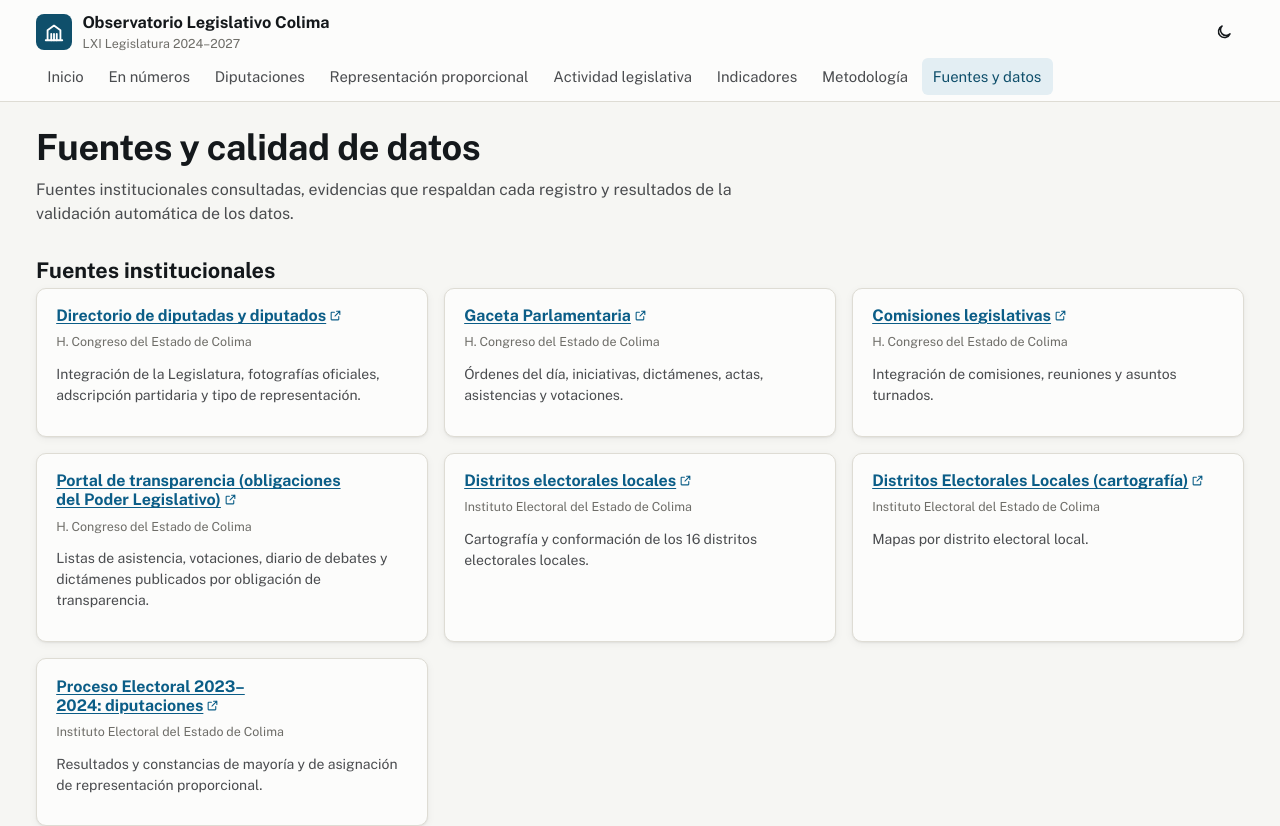
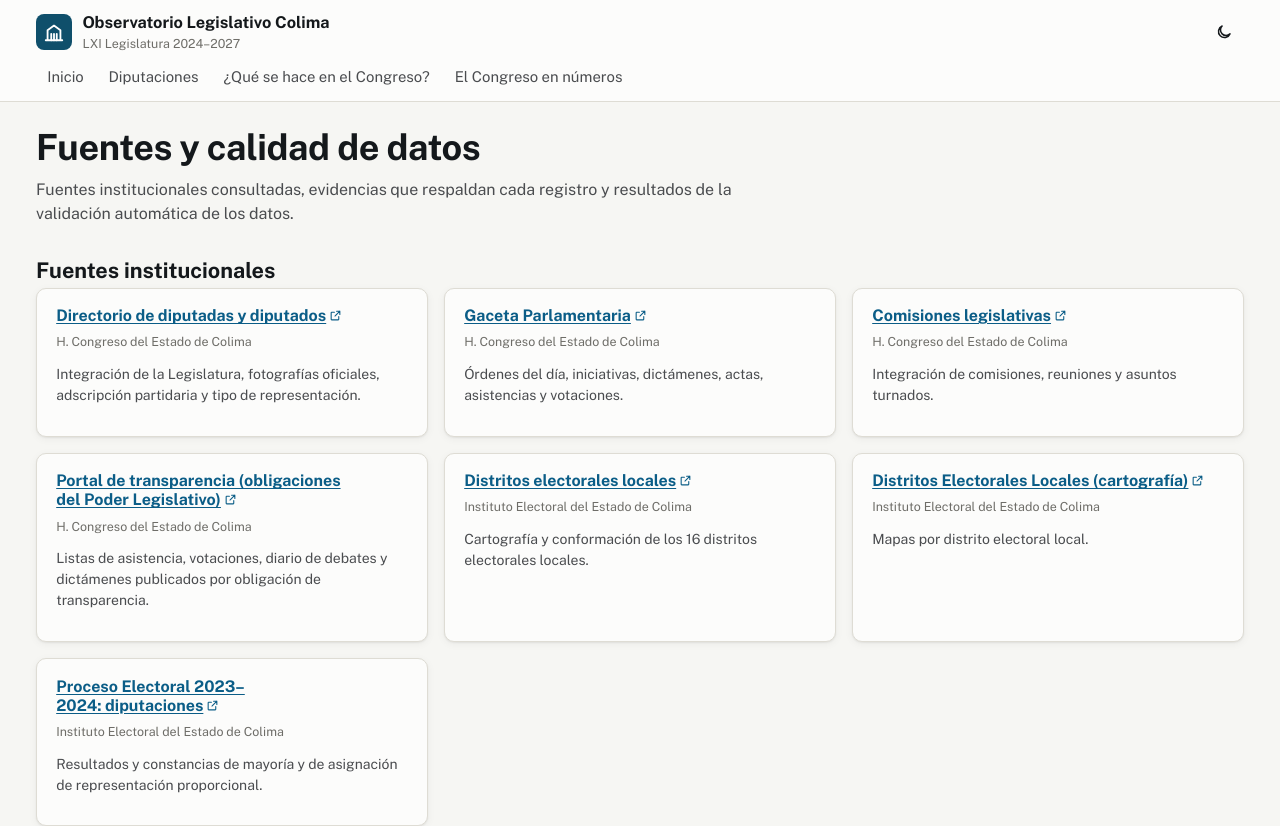
Before and after one commit to irekani55-lgtm/observatorio-colima, a React (Vite) app: page /#/fuentes in a window 1280 px wide. Shown: the top 826 px of the page. Built offline with nearby package versions, Linux system fonts and the light colour scheme.

Commit message:
Vista previa: menú de 4 opciones, «¿De dónde salen los datos?» al pie, Indicadores dentro de En números y RP dentro de Diputaciones

```diff
--- a/src/componentes/Disposicion.tsx
+++ b/src/componentes/Disposicion.tsx
@@ -5,18 +5,15 @@ import { useDatos } from '../estado/DatosContext';
 import { fechaCorta } from '../indicadores/filtro';
 import { EnlaceExterno } from './Fuente';
 import { cssPartidos } from './colores';
-import { CAMBIOS_VISTA_PREVIA, MARCAR_CAMBIOS } from './Nuevo';
+import { CAMBIOS_VISTA_PREVIA, claseNuevo, MARCAR_CAMBIOS, Nuevo } from './Nuevo';
 import { IcoCongreso, IcoLuna, IcoMenu, IcoSol, IcoX } from './Iconos';
 
+/** Cuatro opciones. Metodología y Fuentes van al pie, en «¿De dónde salen los datos?». */
 export const NAV_PRINCIPAL = [
   { a: '/', texto: 'Inicio', fin: true },
-  { a: '/congreso', texto: 'En números' },
   { a: '/diputaciones', texto: 'Diputaciones' },
-  { a: '/representacion-proporcional', texto: 'Representación proporcional' },
-  { a: '/asuntos', texto: 'Actividad legislativa' },
-  { a: '/eficacia', texto: 'Indicadores' },
-  { a: '/metodologia', texto: 'Metodología' },
-  { a: '/fuentes', texto: 'Fuentes y datos' },
+  { a: '/asuntos', texto: '¿Qué se hace en el Congreso?' },
+  { a: '/congreso', texto: 'El Congreso en números' },
 ];
 
 export const NAV_ACTIVIDAD = [
@@ -26,7 +23,6 @@ export const NAV_ACTIVIDAD = [
   { a: '/intervenciones', texto: 'Intervenciones' },
   { a: '/comisiones', texto: 'Comisiones' },
   { a: '/votaciones', texto: 'Votaciones' },
-  { a: '/compromisos', texto: 'Compromisos' },
 ];
 
 export const NOTA_PUBLICA =
@@ -161,17 +157,17 @@ export function Disposicion() {
         <div className="contenedor">
           <p className="nota-publica">{NOTA_PUBLICA}</p>
           <div className="pie__rejilla" style={{ marginTop: '1.5rem' }}>
-            <div>
-              <h2>Datos</h2>
+            <div className={claseNuevo()}>
+              <h2>¿De dónde salen los datos?</h2>
               <p>
-                Conjunto: <strong>{base.manifiesto.nombre}</strong>
-                <br />
-                Fecha de corte: {base.manifiesto.fecha_corte ? fechaCorta(base.manifiesto.fecha_corte) : 'sin definir'}
+                Datos al {base.manifiesto.fecha_corte ? fechaCorta(base.manifiesto.fecha_corte) : 'sin definir'}, tomados de documentos oficiales.
               </p>
               <ul>
-                <li><Link to="/metodologia">Metodología</Link></li>
-                <li><Link to="/fuentes">Fuentes y calidad de datos</Link></li>
+                <li><Link to="/metodologia">Cómo calculamos cada dato</Link></li>
+                <li><Link to="/fuentes">Fuentes, calidad y descargas</Link></li>
+                <li><Link to="/fuentes#bitacora">Bitácora de observaciones</Link></li>
               </ul>
+              <Nuevo texto="Metodología y Fuentes ahora están aquí" />
             </div>
             <div>
               <h2>Fuentes oficiales</h2>
--- a/src/componentes/Nuevo.tsx
+++ b/src/componentes/Nuevo.tsx
@@ -31,4 +31,9 @@ export const CAMBIOS_VISTA_PREVIA = [
   { texto: 'Descargas: «Descargar CSV» ahora funciona dentro del dashboard publicado (pide confirmar antes de guardar).', a: '/diputaciones/DIP-148' },
   { texto: 'Julio César León Trujillo ya no aparece «en funciones»: dice que tiene licencia desde el 2 oct 2024, que no ha regresado y quién está en su lugar.', a: '/diputaciones/DIP-RP-JCLT' },
   { texto: 'Menú: se quitó «Mapa», porque todo lo del mapa ya está en el inicio. Los enlaces viejos llevan al inicio.', a: '/' },
+  { texto: 'Menú: ahora tiene 4 opciones: Inicio, Diputaciones, ¿Qué se hace en el Congreso? y El Congreso en números.', a: '/' },
+  { texto: 'Diputaciones: botones «Ganaron en su distrito» y «Llegaron por la lista de su partido» (antes era la página «Representación proporcional»).', a: '/diputaciones' },
+  { texto: 'El Congreso en números: al final, «Indicadores detallados» (antes era la página «Indicadores»).', a: '/congreso#indicadores' },
+  { texto: '¿Qué se hace en el Congreso?: se quitó «Compromisos», que no tiene datos todavía.', a: '/asuntos' },
+  { texto: 'Pie de página: «¿De dónde salen los datos?» junta Metodología, Fuentes y la bitácora.', a: '/fuentes' },
 ];
--- a/src/paginas/Eficacia.tsx
+++ b/src/paginas/Eficacia.tsx
@@ -61,6 +61,21 @@ const pct = (n: number, d: number) => (d ? fmtPct((n / d) * 100) : 'No calculabl
 const dias = (m: number | null) => (m == null ? 'Sin fechas' : `${fmt(m)} días`);
 
 export default function Eficacia() {
+  return (
+    <>
+      <EncabezadoPagina titulo="Indicadores de eficacia legislativa">
+        <p>
+          Los indicadores se organizan en cuatro dimensiones independientes. Para cada uno se muestran el valor, su numerador y denominador, y sus limitaciones. Los valores individuales se consultan en el <Link to="/diputaciones">comparativo del directorio</Link> y en cada perfil.
+        </p>
+      </EncabezadoPagina>
+      <BarraFiltros />
+      <IndicadoresDetallados />
+    </>
+  );
+}
+
+/** Tablas de indicadores con su cálculo y limitaciones (se muestran en «El Congreso en números»). */
+export function IndicadoresDetallados() {
   const { base } = useDatos();
   const [filtro] = useFiltro();
 
@@ -91,15 +106,9 @@ export default function Eficacia() {
 
   return (
     <>
-      <EncabezadoPagina titulo="Indicadores de eficacia legislativa">
-        <p>
-          Los indicadores se organizan en cuatro dimensiones independientes, tanto para la actividad individual como para el funcionamiento del Congreso. Para cada uno se muestran el valor, su numerador y denominador, y sus limitaciones. Los valores individuales se consultan en el <Link to="/diputaciones">comparativo del directorio</Link> y en cada perfil.
-        </p>
-      </EncabezadoPagina>
       <Aviso titulo="Sin índice único">
         Este tablero no construye un índice de «mejor diputado» ni un ranking de calidad legislativa: no existe una metodología consensuada que pondere actividades tan distintas como legislar, deliberar, representar y gestionar. Cada indicador describe un aspecto específico.
       </Aviso>
-      <BarraFiltros />
 
       <TablaDimension
         titulo="1. Actividad"
@@ -143,7 +152,7 @@ export default function Eficacia() {
           { indicador: 'Decretos publicados', valor: fmt(res.decretosPublicados), calculo: 'Números de decreto únicos con fecha de publicación oficial.', limitacion: 'No todos los asuntos aprobados requieren publicación.', enlace: '/asuntos?estado=publicado' },
           { indicador: 'Exhortos con respuesta localizada', valor: pct(ex.conRespuesta, ex.aprobados), calculo: `${fmt(ex.conRespuesta)} ÷ ${fmt(ex.aprobados)} exhortos aprobados`, limitacion: `${fmt(ex.pendientesSeguimiento)} aprobados aún sin búsqueda de respuesta; ${fmt(ex.noVerificados)} no verificados.`, enlace: '/exhortos' },
           { indicador: 'Exhortos con acciones posteriores', valor: pct(ex.conAcciones, ex.aprobados), calculo: `${fmt(ex.conAcciones)} ÷ ${fmt(ex.aprobados)}`, limitacion: 'Una respuesta no equivale a atender la solicitud.', enlace: '/exhortos?seguimiento=con_acciones' },
-          { indicador: 'Compromisos con avance documentado', valor: pct(avanceComp, comp.length), calculo: `${fmt(avanceComp)} ÷ ${fmt(comp.length)} compromisos registrados`, limitacion: 'Solo compromisos documentables; no es un inventario exhaustivo.', enlace: '/compromisos' },
+          { indicador: 'Compromisos con avance documentado', valor: pct(avanceComp, comp.length), calculo: `${fmt(avanceComp)} ÷ ${fmt(comp.length)} compromisos registrados`, limitacion: 'Solo compromisos documentables; no es un inventario exhaustivo.' },
         ]}
       />
     </>
--- a/src/paginas/Mapa.tsx
+++ b/src/paginas/Mapa.tsx
@@ -116,7 +116,7 @@ export function MapaInteractivo({ clave = 'distrito', titulo = 'Estado de Colima
             <div>
               <h2 style={{ fontSize: '1.1rem', marginBottom: '0.2rem' }}>{titulo}</h2>
               <p className={`mapa-indicacion${claseNuevo()}`}>
-                <span aria-hidden="true">👆</span> Toque un distrito en el mapa para ver quién le representa. <Nuevo texto="indicación" />
+                Toque un distrito en el mapa para ver quién le representa. <Nuevo texto="indicación" />
               </p>
             </div>
             {sel != null && (
@@ -365,7 +365,7 @@ export default function PaginaMapa() {
     <>
       <EncabezadoPagina titulo="Mapa de distritos electorales locales">
         <p>
-          Colima elige {LEGISLATURA.integracion.MR} diputaciones por mayoría relativa, una por cada distrito electoral local. Seleccione un distrito en el mapa o en la lista para ver la ficha de la persona que lo representa. Las {LEGISLATURA.integracion.RP} diputaciones de representación proporcional no corresponden a un distrito y se consultan en <Link to="/representacion-proporcional">su propio apartado</Link>.
+          Colima elige {LEGISLATURA.integracion.MR} diputaciones por mayoría relativa, una por cada distrito electoral local. Seleccione un distrito en el mapa o en la lista para ver la ficha de la persona que lo representa. Las {LEGISLATURA.integracion.RP} diputaciones de representación proporcional no corresponden a un distrito y se consultan en <Link to="/diputaciones?representacion=RP">Diputaciones</Link>.
         </p>
       </EncabezadoPagina>
       <BuscadorDistrito />
--- a/src/rutas.tsx
+++ b/src/rutas.tsx
@@ -1,10 +1,9 @@
-import { Route } from 'react-router-dom';
+import { Navigate, Route, useLocation, useSearchParams } from 'react-router-dom';
 import Inicio from './paginas/Inicio';
 import Congreso from './paginas/Congreso';
 import { RedirigirMapa } from './paginas/Mapa';
 import Directorio from './paginas/Directorio';
 import Perfil from './paginas/Perfil';
-import RepresentacionProporcional from './paginas/RepresentacionProporcional';
 import Asistencias from './paginas/Asistencias';
 import Asuntos from './paginas/Asuntos';
 import Exhortos from './paginas/Exhortos';
@@ -12,10 +11,22 @@ import Intervenciones from './paginas/Intervenciones';
 import Comisiones from './paginas/Comisiones';
 import Votaciones from './paginas/Votaciones';
 import Compromisos from './paginas/Compromisos';
-import Eficacia from './paginas/Eficacia';
 import Metodologia from './paginas/Metodologia';
 import Fuentes from './paginas/Fuentes';
 import NoEncontrada from './paginas/NoEncontrada';
+
+/** «Indicadores» se unió a «El Congreso en números». */
+function RedirigirIndicadores() {
+  const { search } = useLocation();
+  return <Navigate to={{ pathname: '/congreso', search, hash: '#indicadores' }} replace />;
+}
+
+/** «Representación proporcional» se unió a «Diputaciones» (filtro «Por lista»). */
+function RedirigirRp() {
+  const [params] = useSearchParams();
+  const persona = params.get('persona');
+  return <Navigate to={persona ? `/diputaciones/${encodeURIComponent(persona)}` : '/diputaciones?representacion=RP'} replace />;
+}
 
 /** Rutas de la aplicación (separadas para reutilizarlas en las pruebas). */
 export function Rutas() {
@@ -26,7 +37,7 @@ export function Rutas() {
       <Route path="mapa" element={<RedirigirMapa />} />
       <Route path="diputaciones" element={<Directorio />} />
       <Route path="diputaciones/:id" element={<Perfil />} />
-      <Route path="representacion-proporcional" element={<RepresentacionProporcional />} />
+      <Route path="representacion-proporcional" element={<RedirigirRp />} />
       <Route path="asistencias" element={<Asistencias />} />
       <Route path="asuntos" element={<Asuntos />} />
       <Route path="exhortos" element={<Exhortos />} />
@@ -34,7 +45,7 @@ export function Rutas() {
       <Route path="comisiones" element={<Comisiones />} />
       <Route path="votaciones" element={<Votaciones />} />
       <Route path="compromisos" element={<Compromisos />} />
-      <Route path="eficacia" element={<Eficacia />} />
+      <Route path="eficacia" element={<RedirigirIndicadores />} />
       <Route path="metodologia" element={<Metodologia />} />
       <Route path="fuentes" element={<Fuentes />} />
       <Route path="*" element={<NoEncontrada />} />
```
Also changed, not shown: src/paginas/Congreso.tsx (+11 -0 lines), src/paginas/Directorio.tsx (+16 -3 lines), 1 other file (tests, documents, lock files or other folders).
